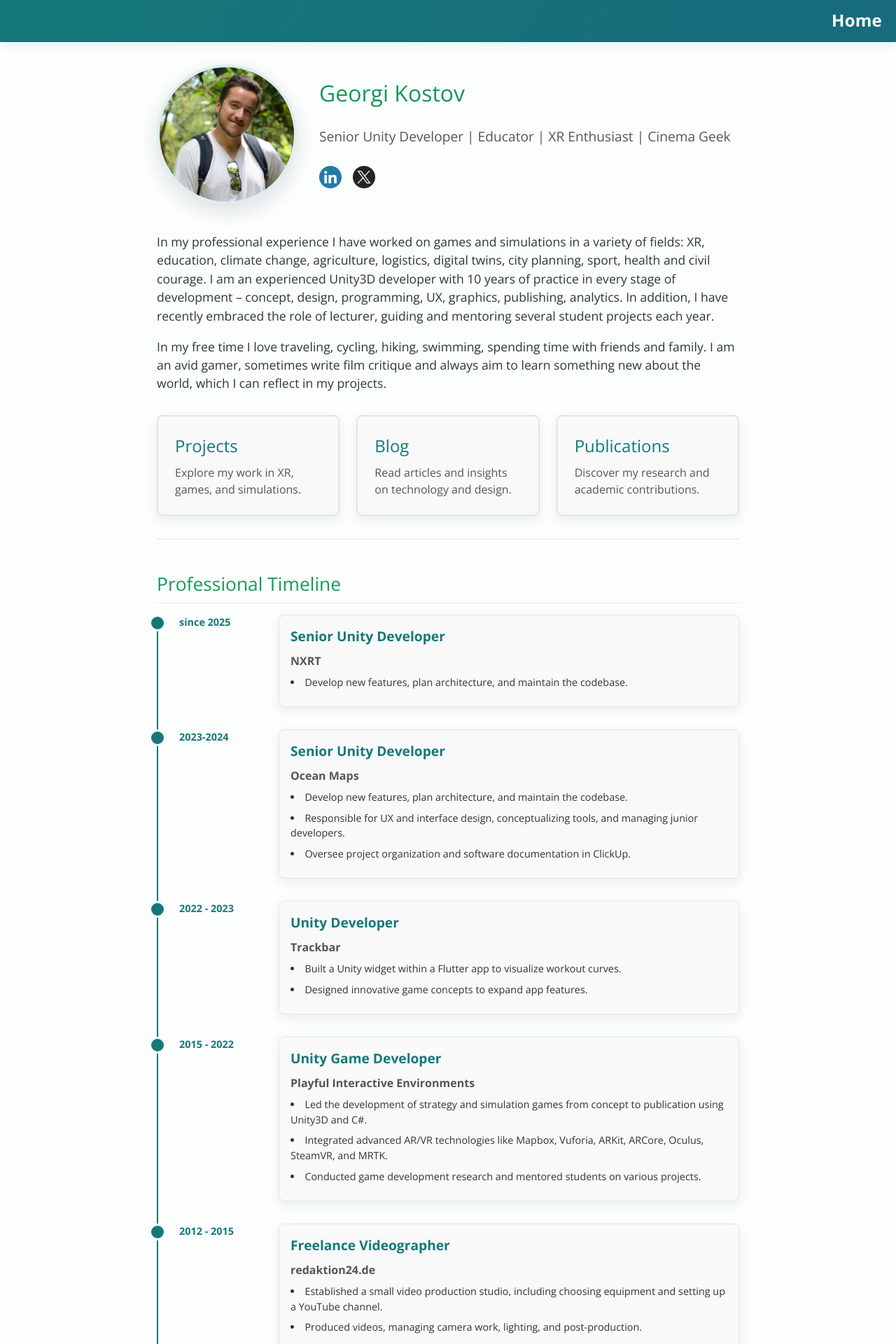
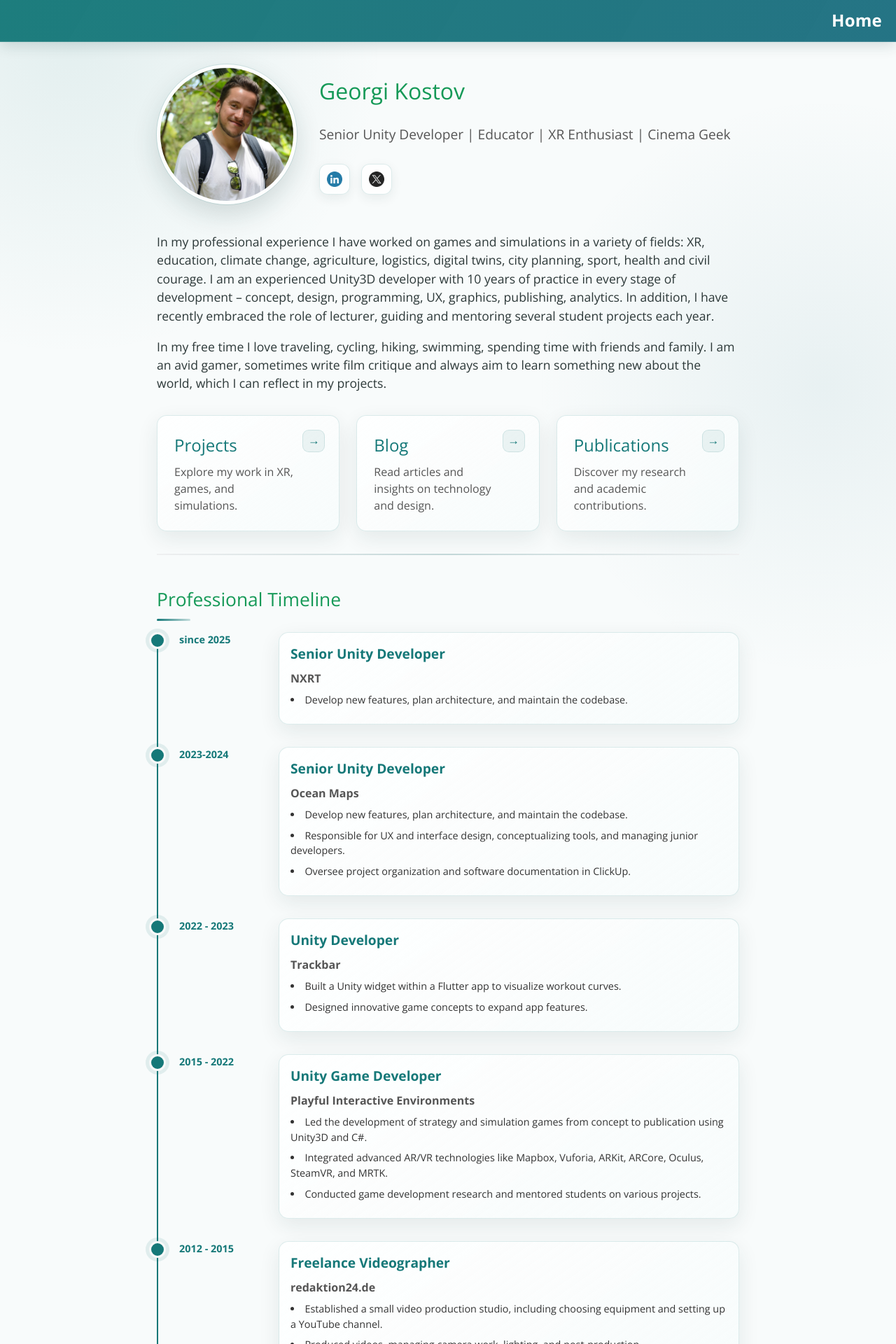
Before and after one commit to GeorgiKostov/georgikostov.github.io, a Jekyll site: the page built from index.md, in a window 1280 px wide. Shown: the top 1920 px of the page at 70% size. Built offline with Jekyll 4.4.1, drawn with Linux system fonts in a browser that asks for light colours.

Commit message:
Modernize portfolio styling

```diff
--- a/assets/css/style.scss
+++ b/assets/css/style.scss
@@ -473,13 +473,23 @@
 }
 
 /* Light visual polish */
+:root {
+  --surface-glass: rgba(255, 255, 255, 0.76);
+  --surface-border: rgba(21, 120, 120, 0.14);
+  --surface-shadow: 0 10px 30px rgba(20, 57, 57, 0.09);
+  --surface-shadow-hover: 0 16px 36px rgba(20, 57, 57, 0.15);
+}
+
 html {
   scroll-behavior: smooth;
 }
 
 body {
   color: #2c3838;
-  background-color: #fcfdfd;
+  background:
+    radial-gradient(circle at 8% 2%, rgba(21, 120, 120, 0.09), transparent 28rem),
+    radial-gradient(circle at 92% 18%, rgba(23, 107, 125, 0.07), transparent 26rem),
+    #f8fbfb;
 }
 
 .main-content {
@@ -487,12 +497,35 @@ body {
 }
 
 .page-header {
-  background: linear-gradient(120deg, #157878, #176b7d);
-  box-shadow: 0 2px 12px rgba(21, 120, 120, 0.14);
+  background: linear-gradient(120deg, rgba(21, 120, 120, 0.96), rgba(23, 107, 125, 0.94));
+  border-bottom-color: rgba(255, 255, 255, 0.16);
+  box-shadow: 0 5px 20px rgba(20, 57, 57, 0.16);
+  -webkit-backdrop-filter: blur(14px);
+  backdrop-filter: blur(14px);
 }
 
 .page-header h1 {
   letter-spacing: 0.01em;
+}
+
+.back-button {
+  display: grid;
+  width: 36px;
+  height: 36px;
+  place-items: center;
+  border: 1px solid rgba(255, 255, 255, 0.2);
+  border-radius: 10px;
+  background: rgba(255, 255, 255, 0.1);
+  font-size: 18px;
+  line-height: 1;
+  -webkit-backdrop-filter: blur(8px);
+  backdrop-filter: blur(8px);
+}
+
+.back-button:hover {
+  color: #ffffff;
+  background: rgba(255, 255, 255, 0.18);
+  transform: translateY(-1px);
 }
 
 .profile-container {
@@ -500,64 +533,116 @@ body {
 }
 
 .profile-image {
-  border: 4px solid rgba(21, 120, 120, 0.12);
-  box-shadow: 0 10px 28px rgba(20, 57, 57, 0.14);
+  border: 5px solid rgba(255, 255, 255, 0.86);
+  outline: 1px solid var(--surface-border);
+  box-shadow: 0 14px 36px rgba(20, 57, 57, 0.16);
   transition: transform 0.25s ease, box-shadow 0.25s ease;
 }
 
 .profile-image:hover {
   transform: translateY(-2px);
-  box-shadow: 0 14px 32px rgba(20, 57, 57, 0.18);
+  box-shadow: 0 18px 42px rgba(20, 57, 57, 0.2);
 }
 
 .profile-tagline {
   line-height: 1.5;
 }
 
+.social-links a {
+  display: grid;
+  width: 44px;
+  height: 44px;
+  place-items: center;
+  border: 1px solid var(--surface-border);
+  border-radius: 12px;
+  background: var(--surface-glass);
+  box-shadow: 0 5px 16px rgba(20, 57, 57, 0.08);
+  -webkit-backdrop-filter: blur(12px);
+  backdrop-filter: blur(12px);
+  transition: transform 0.2s ease, border-color 0.2s ease,
+    box-shadow 0.2s ease, background-color 0.2s ease;
+}
+
+.social-links a:hover {
+  border-color: rgba(21, 120, 120, 0.28);
+  background: rgba(255, 255, 255, 0.92);
+  box-shadow: 0 8px 20px rgba(20, 57, 57, 0.13);
+  transform: translateY(-2px);
+}
+
 .social-icon {
+  width: 22px;
+  height: 22px;
   opacity: 0.86;
   transition: opacity 0.2s ease, transform 0.2s ease;
 }
 
-.social-icon:hover {
+.social-links a:hover .social-icon {
   opacity: 1;
-  transform: translateY(-2px) scale(1.05);
+  transform: scale(1.04);
 }
 
 .main-content > h2 {
   margin-top: 2.75rem;
-  padding-bottom: 0.4rem;
-  border-bottom: 1px solid #e3ecec;
+  padding-bottom: 0.65rem;
+  border-bottom: 0;
+  position: relative;
+}
+
+.main-content > h2::after {
+  content: "";
+  position: absolute;
+  bottom: 0;
+  left: 0;
+  width: 48px;
+  height: 3px;
+  border-radius: 999px;
+  background: linear-gradient(90deg, #157878, rgba(21, 120, 120, 0.22));
 }
 
 hr {
   margin: 3rem 0;
   border: 0;
-  border-top: 1px solid #e3ecec;
+  height: 1px;
+  background: linear-gradient(90deg, transparent, rgba(21, 120, 120, 0.2), transparent);
 }
 
 .image-container,
 .video-container {
-  border-radius: 10px;
-  box-shadow: 0 8px 24px rgba(20, 57, 57, 0.1);
+  box-sizing: border-box;
+  border: 1px solid var(--surface-border);
+  border-radius: 14px;
+  background: var(--surface-glass);
+  box-shadow: var(--surface-shadow);
   transition: transform 0.25s ease, box-shadow 0.25s ease;
 }
 
 .image-container {
+  padding: 6px;
   overflow: hidden;
+  -webkit-backdrop-filter: blur(12px);
+  backdrop-filter: blur(12px);
+}
+
+.image-container img {
+  border-radius: 9px;
 }
 
 .image-container:hover,
 .video-container:hover {
   transform: translateY(-2px);
-  box-shadow: 0 12px 28px rgba(20, 57, 57, 0.14);
+  box-shadow: var(--surface-shadow-hover);
 }
 
 .timeline-content,
 .blog-card,
 .link-card {
-  border-color: #dfe8e8;
-  box-shadow: 0 5px 16px rgba(20, 57, 57, 0.08);
+  border: 1px solid var(--surface-border);
+  border-radius: 14px;
+  background: linear-gradient(145deg, rgba(255, 255, 255, 0.86), rgba(247, 252, 252, 0.68));
+  box-shadow: var(--surface-shadow);
+  -webkit-backdrop-filter: blur(14px);
+  backdrop-filter: blur(14px);
   transition: transform 0.25s ease, box-shadow 0.25s ease,
     background-color 0.25s ease, border-color 0.25s ease;
 }
@@ -566,20 +651,81 @@ hr {
 .blog-card:hover,
 .link-card:hover {
   transform: translateY(-3px);
-  box-shadow: 0 10px 24px rgba(20, 57, 57, 0.14);
+  box-shadow: var(--surface-shadow-hover);
+}
+
+.link-card:hover {
+  border-color: rgba(255, 255, 255, 0.18);
+  background: linear-gradient(135deg, rgba(21, 120, 120, 0.97), rgba(23, 107, 125, 0.94));
+}
+
+.link-card {
+  position: relative;
+  overflow: hidden;
+  padding-right: 3.5rem;
+  animation: card-enter 0.45s ease-out both;
+}
+
+.link-card:nth-child(2) {
+  animation-delay: 0.06s;
+}
+
+.link-card:nth-child(3) {
+  animation-delay: 0.12s;
+}
+
+.link-card::after {
+  content: "\2192";
+  position: absolute;
+  top: 1.25rem;
+  right: 1.25rem;
+  display: grid;
+  width: 30px;
+  height: 30px;
+  place-items: center;
+  border: 1px solid rgba(21, 120, 120, 0.13);
+  border-radius: 9px;
+  background: rgba(21, 120, 120, 0.07);
+  color: #157878;
+  font-size: 1.05rem;
+  line-height: 1;
+  transition: transform 0.2s ease, background-color 0.2s ease,
+    color 0.2s ease, border-color 0.2s ease;
+}
+
+.link-card:hover::after {
+  border-color: rgba(255, 255, 255, 0.22);
+  background: rgba(255, 255, 255, 0.13);
+  color: #ffffff;
+  transform: translateX(3px);
+}
+
+.timeline-item:before {
+  box-shadow: 0 0 0 5px rgba(21, 120, 120, 0.1);
 }
 
 .external-link {
-  background-color: #157878;
-  border-radius: 7px;
-  box-shadow: 0 3px 10px rgba(21, 120, 120, 0.18);
+  border: 1px solid rgba(255, 255, 255, 0.16);
+  border-radius: 10px;
+  background: linear-gradient(135deg, #157878, #176b7d);
+  box-shadow: 0 5px 16px rgba(21, 120, 120, 0.2);
   transition: background-color 0.2s ease, transform 0.2s ease,
     box-shadow 0.2s ease;
 }
 
 .external-link:hover {
-  background-color: #105f56;
+  background: linear-gradient(135deg, #105f56, #155f70);
   box-shadow: 0 6px 14px rgba(21, 120, 120, 0.24);
+}
+
+.external-link::after {
+  content: "\2197";
+  color: rgba(255, 255, 255, 0.76);
+}
+
+::selection {
+  color: #ffffff;
+  background: #157878;
 }
 
 a:focus-visible {
@@ -599,6 +745,18 @@ a:focus-visible {
   }
 }
 
+@keyframes card-enter {
+  from {
+    opacity: 0;
+    transform: translateY(8px);
+  }
+
+  to {
+    opacity: 1;
+    transform: translateY(0);
+  }
+}
+
 @media (prefers-reduced-motion: reduce) {
   html {
     scroll-behavior: auto;
@@ -608,7 +766,12 @@ a:focus-visible {
     animation: none;
   }
 
+  .link-card {
+    animation: none;
+  }
+
   .profile-image,
+  .social-links a,
   .social-icon,
   .image-container,
   .video-container,
```
